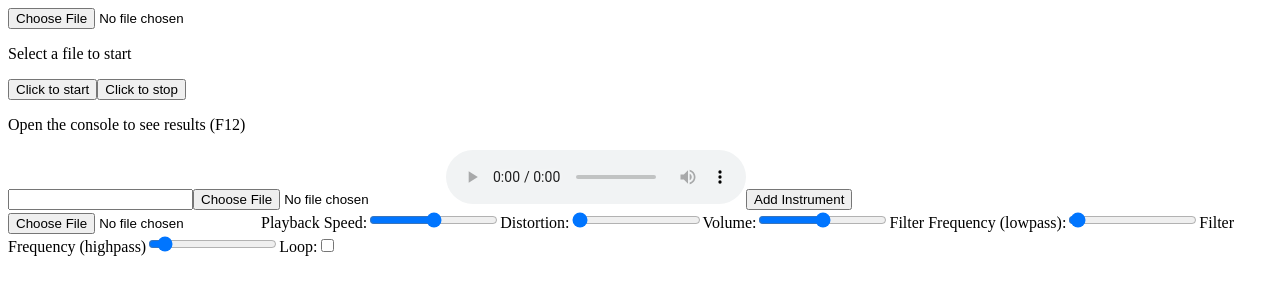
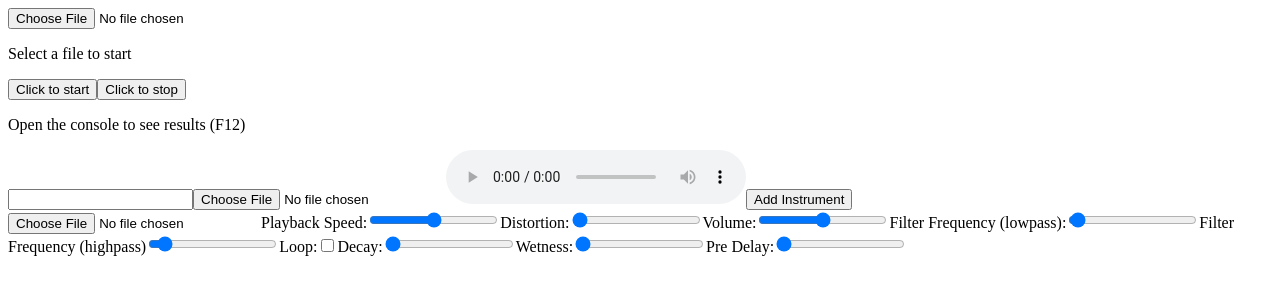
Before and after one commit to AlkisPouros/AudioWander, a React (Create React App) app in the folder application/: page / in a window 1280 px wide. Shown: the top 300 px of the page. Built offline with nearby package versions, Linux system fonts and the light colour scheme.

Commit message:
Added Reverb effect
Fixed Low and High Filtering bug

```diff
--- a/application/src/synthesizer/ModularSynthesizer.tsx
+++ b/application/src/synthesizer/ModularSynthesizer.tsx
@@ -3,7 +3,11 @@ import * as Tone from "tone";
 import { Decibels } from "tone/build/esm/core/type/Units";
 
 const player = new Tone.Player().toDestination();
-
+const dist = new Tone.Distortion().toDestination(); //distortion of the sound
+const filter = new Tone.Filter(350, "lowpass").toDestination();
+const HighpassFilter = new Tone.Filter(1500, "highpass").toDestination();
+const destinationNode = new Tone.Gain().toDestination();
+const reverb = new Tone.Reverb().toDestination();
 
 const ModularSynthesizer = () => {
 	const fileInputRef = useRef<HTMLInputElement>(null);
@@ -14,12 +18,9 @@ const ModularSynthesizer = () => {
 		octaves: 4,
 	  }).toDestination();
 	  */
-	const dist = new Tone.Distortion(0.8).toDestination(); //distortion of the sound
-	const delay = new Tone.FeedbackDelay(0.5, 0.8).toDestination();
-	const filter = new Tone.Filter(350, "lowpass").toDestination();
-	const HighpassFilter = new Tone.Filter(1500,"highpass").toDestination();
-	const oscillator = new Tone.Oscillator(440, "sine").toDestination(); // To be checked
-	oscillator.connect(filter);
+
+	//const oscillator = new Tone.Oscillator(440, "sine").toDestination(); // To be checked
+	//oscillator.connect(filter);
 
 	const [isPlaying, setIsPlaying] = useState(false);
 	const [playbackRate, setPlaybackRate] = useState(1);
@@ -28,40 +29,34 @@ const ModularSynthesizer = () => {
 	const [frequency, setFrequency] = useState(350);
 	const [high_frequency, setHighFrequency] = useState(1500);
 	const [loop, setLoop] = useState(false);
-	const [isButtonClicked, setIsButtonClicked] = useState(false);
 	const [selectedFile, setSelectedFile] = useState<File | null>(null);
+	const [decay_value, setDecayValue] = useState(0);
+	const [wet_value, setWetValue] = useState(0);
+	const [pre_delay, setPreDelay] = useState(0);
+	const [fileError, setFileError] = useState<string | null>(null);
 
-	const [fileError, setFileError] = useState<string | null>(null);
 	const handleFileChange = async (
 		event: React.ChangeEvent<HTMLInputElement>
 	) => {
-
 		const files = event.target.files;
 
 		if (files && files.length > 0) {
-
 			const file = files[0];
 			setSelectedFile(file);
 			console.log(file);
 			player.dispose();
 
-
 			await player.load(URL.createObjectURL(file));
-
-		}
-		else {
+		} else {
 			setFileError("No source audio file added");
 		}
 	};
 	const startPlayback = () => {
-
-		if(!fileInputRef.current?.value)
-		{
-			setFileError('Please select an audio file before starting');
+		if (!fileInputRef.current?.value) {
+			setFileError("Please select an audio file before starting");
 			return;
 		}
-		if(!player.state || player.state !=='started')
-		{
+		if (!player.state || player.state !== "started") {
 			// Start Tone.js and player within the same user-initiated event
 			Tone.start();
 			setFileError(null);
@@ -75,7 +70,13 @@ const ModularSynthesizer = () => {
 			setVolume(Math.max(Math.min(volume, 0), -40));
 
 			// Chain effects to the player
-			player.chain(filter, HighpassFilter, dist, delay);
+			player.connect(filter);
+			player.connect(HighpassFilter);
+			filter.connect(dist);
+			HighpassFilter.connect(dist);
+			dist.connect(reverb);
+			reverb.connect(destinationNode);
+
 
 			// Start playback when the user clicks "Play"
 			player.start();
@@ -84,15 +85,13 @@ const ModularSynthesizer = () => {
 		}
 	};
 	const stopPlayback = () => {
-		if(!fileInputRef.current?.value)
-		{
-			setFileError('Please select an audio file before stopping');
+		if (!fileInputRef.current?.value) {
+			setFileError("Please select an audio file before stopping");
 			return;
 		}
 		if (isPlaying) {
 			player.stop();
 			setIsPlaying(false);
-			setIsButtonClicked(true);
 		}
 	};
 	const changePlaybackRate = (speed: number) => {
@@ -118,8 +117,7 @@ const ModularSynthesizer = () => {
 		setFrequency(freq);
 		if (filter) {
 			// Set the filter frequency to the new value
-
-			filter.frequency.value = freq;
+			filter.frequency.rampTo(freq, 0.1);
 
 			console.log(filter.frequency.value);
 		}
@@ -127,29 +125,52 @@ const ModularSynthesizer = () => {
 	const changeFilterFrequency = (freq: number) => {
 		setHighFrequency(freq);
 
-		HighpassFilter.frequency.value = freq;
-
-	}
+		if (HighpassFilter) {
+			HighpassFilter.frequency.rampTo(freq, 0, 1);
+			console.log(HighpassFilter.frequency.value);
+		}
+	};
 	const toggleLoop = () => {
 		const newLoopValue = !loop;
 		setLoop(newLoopValue);
 
-		if(player)
-		{
-			player.loop = !loop
+		if (player) {
+			player.loop = !loop;
 		}
-	}
+	};
+	const changeDecayValue = (decay_value: number) => {
+		setDecayValue(decay_value);
+		if (reverb) {
+			reverb.decay = decay_value;
+		}
+	};
+	const changeWetValue = (wet_value: number) => {
+		setWetValue(wet_value);
+		if (reverb) {
+			reverb.wet.value = wet_value;
+		}
+	};
+	const preDelayValue = (pre_delay: number) => {
+		setPreDelay(pre_delay);
+		if (reverb) {
+			reverb.preDelay = pre_delay;
+		}
+	};
 	return (
 		<div>
-			{fileError && <p style= {{color:'red'}}>{fileError}</p>}
+			{fileError && <p style={{ color: "red" }}>{fileError}</p>}
 			<input
 				type='file'
 				accept='audio/*'
 				ref={fileInputRef}
 				onChange={handleFileChange}
 			/>
-			{selectedFile && (<><button onClick={startPlayback}>Play</button>
-								<button onClick={stopPlayback}>Stop</button></>)}
+			{selectedFile && (
+				<>
+					<button onClick={startPlayback}>Play</button>
+					<button onClick={stopPlayback}>Stop</button>
+				</>
+			)}
 			<label>
 				Playback Speed:
 				<input
@@ -192,24 +213,56 @@ const ModularSynthesizer = () => {
 					min='10'
 					max='20000'
 					value={frequency}
-					onChange={(e) => changeFilterFrequency(parseFloat(e.target.value))}
+					onChange={(e) => changeFrequency(parseFloat(e.target.value))}
 				></input>
 			</label>
 			<label>
 				Filter Frequency (highpass)
 				<input
-					type="range"
+					type='range'
 					step='2'
 					min='10'
 					max='20000'
 					value={high_frequency}
-					onChange={(e)=> changeFrequency(parseFloat(e.target.value))}
+					onChange={(e) => changeFilterFrequency(parseFloat(e.target.value))}
 				></input>
 			</label>
 			<label>
 				Loop:
-				<input type="checkbox" checked={loop} onChange={toggleLoop}/>
-
+				<input type='checkbox' checked={loop} onChange={toggleLoop} />
+			</label>
+			<label>
+				Decay:
+				<input
+					type='range'
+					min='0'
+					step='0.1'
+					max='10'
+					value={decay_value}
+					onChange={(e) => changeDecayValue(parseFloat(e.target.value))}
+				></input>
+			</label>
+			<label>
+				Wetness:
+				<input
+					type='range'
+					min='0'
+					max='1'
+					step='0.01'
+					value={wet_value}
+					onChange={(e) => changeWetValue(parseFloat(e.target.value))}
+				></input>
+			</label>
+			<label>
+				Pre Delay:
+				<input
+					type='range'
+					min='0'
+					max='1'
+					step='0.01'
+					value={pre_delay}
+					onChange={(e) => preDelayValue(parseFloat(e.target.value))}
+				></input>
 			</label>
 		</div>
 	);
```
